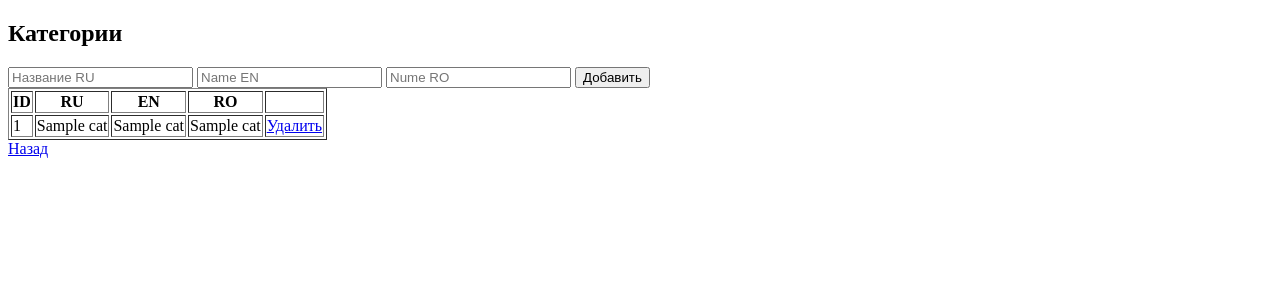
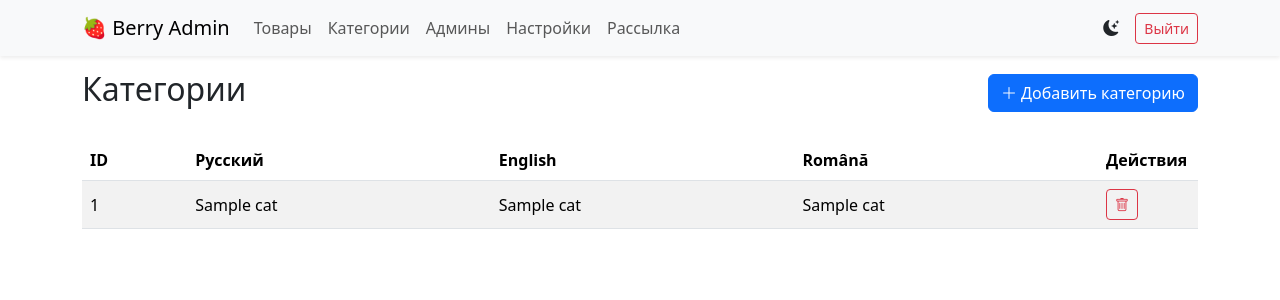
Before and after one commit to bunsteritalia-source/berrybot, a Flask app: template admin_site/templates/categories.html in a window 1280 px wide. Shown: the top 300 px of the page. Run offline with Flask 3, Linux system fonts and the light colour scheme; the template is opened without the code that fills it: most values are stand-ins (such as "Sample title", 1, 10 or a date in 2020).

Commit message:
Update categories.html

```diff
--- a/admin_site/templates/categories.html
+++ b/admin_site/templates/categories.html
@@ -1,26 +1,62 @@
-<!DOCTYPE html>
-<html>
-<head><title>Категории</title></head>
-<body>
+{% extends "layout.html" %}
+{% block content %}
+<div class="d-flex justify-content-between align-items-center mb-4">
   <h2>Категории</h2>
-  <form method="post" action="/categories/add">
-    <input name="name_ru" placeholder="Название RU" required>
-    <input name="name_en" placeholder="Name EN">
-    <input name="name_ro" placeholder="Nume RO">
-    <button type="submit">Добавить</button>
-  </form>
-  <table border="1">
-    <tr><th>ID</th><th>RU</th><th>EN</th><th>RO</th><th></th></tr>
+  <button class="btn btn-primary" data-bs-toggle="modal" data-bs-target="#addCategoryModal">
+    <i class="bi bi-plus-lg"></i> Добавить категорию
+  </button>
+</div>
+
+<table class="table table-striped table-hover align-middle">
+  <thead>
+    <tr>
+      <th>ID</th>
+      <th>Русский</th>
+      <th>English</th>
+      <th>Română</th>
+      <th style="width: 100px;">Действия</th>
+    </tr>
+  </thead>
+  <tbody>
     {% for cat in categories %}
     <tr>
       <td>{{ cat.id }}</td>
       <td>{{ cat.name_ru }}</td>
       <td>{{ cat.name_en }}</td>
       <td>{{ cat.name_ro }}</td>
-      <td><a href="/categories/delete/{{ cat.id }}">Удалить</a></td>
+      <td>
+        <a href="/categories/delete/{{ cat.id }}" class="btn btn-sm btn-outline-danger" onclick="return confirm('Удалить категорию? Это также удалит связанные товары.')">
+          <i class="bi bi-trash"></i>
+        </a>
+      </td>
     </tr>
     {% endfor %}
-  </table>
-  <a href="/">Назад</a>
-</body>
-</html>
+  </tbody>
+</table>
+
+<!-- Модальное окно добавления -->
+<div class="modal fade" id="addCategoryModal" tabindex="-1">
+  <div class="modal-dialog">
+    <form class="modal-content" method="post" action="/categories/add">
+      <div class="modal-header">
+        <h5 class="modal-title">Новая категория</h5>
+        <button type="button" class="btn-close" data-bs-dismiss="modal"></button>
+      </div>
+      <div class="modal-body">
+        <div class="mb-3">
+          <input name="name_ru" class="form-control" placeholder="Название (русский)" required>
+        </div>
+        <div class="mb-3">
+          <input name="name_en" class="form-control" placeholder="Name (English)">
+        </div>
+        <div class="mb-3">
+          <input name="name_ro" class="form-control" placeholder="Nume (română)">
+        </div>
+      </div>
+      <div class="modal-footer">
+        <button type="submit" class="btn btn-success"><i class="bi bi-check-lg"></i> Добавить</button>
+      </div>
+    </form>
+  </div>
+</div>
+{% endblock %}
```
